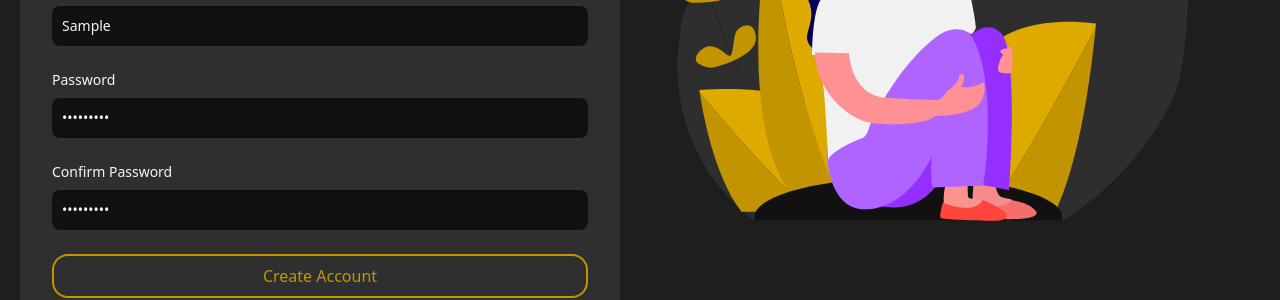
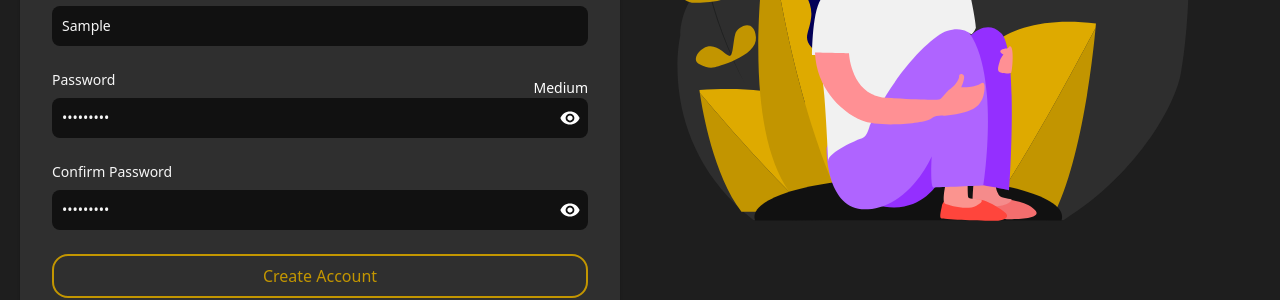
Before and after one commit to saadbinamir/cspDash, a React (Vite) app in the folder frontend/: page /Create_acc in a window 1280 px wide. Both pictures are taken after typing "Sample", "name@example.com", "Sample", "Sample123", "Sample123" into the empty fields and a click on the button "Create Account". Shown: the part 418-718 px from the top of the page. Built offline with nearby package versions, Linux system fonts and the light colour scheme; no server answers.

Commit message:
password strength indicator

```diff
--- a/frontend/src/pages/CreateAcc.jsx
+++ b/frontend/src/pages/CreateAcc.jsx
@@ -20,6 +20,36 @@ export default function CreateAcc() {
   const [err, setErr] = useState("");
   const [errState, setErrState] = useState();
   const [progress, setProgress] = useState(0);
+  const [showPassword, setShowPassword] = useState(false);
+  const [showCPassword, setShowCPassword] = useState(false);
+  const [isTyping, setIsTyping] = useState(false);
+  const getPasswordStrength = (password) => {
+    if (
+      /[a-z]/.test(password) &&
+      /[A-Z]/.test(password) &&
+      /\d/.test(password) &&
+      /[!@#$%^&*()_+]/.test(password)
+    ) {
+      return "Strong";
+    } else if (
+      /[a-z]/.test(password) &&
+      /[A-Z]/.test(password) &&
+      /\d/.test(password)
+    ) {
+      return "Medium";
+    } else {
+      return "Weak";
+    }
+  };
+
+  const handlePasswordChange = (e) => {
+    const newPassword = e.target.value;
+    setPassword(newPassword);
+    setIsTyping(true);
+  };
+
+  const passwordStrength = getPasswordStrength(password);
+
   const handleCreateAcc = (e) => {
     e.preventDefault();
     setProgress(50);
@@ -64,7 +94,7 @@ export default function CreateAcc() {
     } else if (Cpassword != password) {
       setProgress(100);
       setErr("Passwords do not match");
-      setErrState(false);
+      setErrState(true);
       setTimeout(() => {
         setErr("");
         setErrState(false);
@@ -194,6 +224,7 @@ export default function CreateAcc() {
                     />
                   </div>
                   <div>
+                    <div className=" flex flex-row justify-between">
                       <label
                         htmlFor="password"
                         className="block mb-2 text-sm font-medium"
@@ -201,17 +232,55 @@ export default function CreateAcc() {
                       >
                         Password
                       </label>
+                      {isTyping && (
+                        <p
+                          className={`text-sm font-medium ${
+                            passwordStrength === "Too Short" ||
+                            passwordStrength === "Weak"
+                              ? "text-red-500"
+                              : passwordStrength === "Medium"
+                              ? "text-white"
+                              : "text-green-500"
+                          } mt-2`}
+                        >
+                          {passwordStrength}
+                        </p>
+                      )}
+                    </div>
+
+                    <div className="relative flex flex-row justify-between">
                       <input
-                      type="password"
+                        type={showPassword ? "text" : "password"}
                         name="password"
                         id="password"
                         placeholder="••••••••"
-                      className="sm:text-sm rounded-lg  block w-full p-2.5 "
+                        className="sm:text-sm rounded-lg block w-full p-2.5"
                         style={{ backgroundColor: "#111111", color: "#F6F6F6" }}
-                      // required
                         value={password}
-                      onChange={(e) => setPassword(e.target.value)}
+                        // onChange={(e) => setPassword(e.target.value)}
+                        onChange={handlePasswordChange}
                       />
+                      <svg
+                        width="20"
+                        height="14"
+                        viewBox="0 0 22 16"
+                        fill="none"
+                        xmlns="http://www.w3.org/2000/svg"
+                        className="absolute top-1/2 right-2 transform -translate-y-1/2 cursor-pointer"
+                        onClick={() => setShowPassword(!showPassword)}
+                      >
+                        {showPassword && (
+                          <path
+                            d="M10.83 6L14 9.16V9C14 8.20435 13.6839 7.44129 13.1213 6.87868C12.5587 6.31607 11.7956 6 11 6H10.83ZM6.53 6.8L8.08 8.35C8.03 8.56 8 8.77 8 9C8 9.79565 8.31607 10.5587 8.87868 11.1213C9.44129 11.6839 10.2044 12 11 12C11.22 12 11.44 11.97 11.65 11.92L13.2 13.47C12.53 13.8 11.79 14 11 14C9.67392 14 8.40215 13.4732 7.46447 12.5355C6.52678 11.5979 6 10.3261 6 9C6 8.21 6.2 7.47 6.53 6.8ZM1 1.27L3.28 3.55L3.73 4C2.08 5.3 0.78 7 0 9C1.73 13.39 6 16.5 11 16.5C12.55 16.5 14.03 16.2 15.38 15.66L15.81 16.08L18.73 19L20 17.73L2.27 0M11 4C12.3261 4 13.5979 4.52678 14.5355 5.46447C15.4732 6.40215 16 7.67392 16 9C16 9.64 15.87 10.26 15.64 10.82L18.57 13.75C20.07 12.5 21.27 10.86 22 9C20.27 4.61 16 1.5 11 1.5C9.6 1.5 8.26 1.75 7 2.2L9.17 4.35C9.74 4.13 10.35 4 11 4Z"
+                            fill="white"
+                          />
+                        )}
+                        <path
+                          d="M11 5C10.2044 5 9.44129 5.31607 8.87868 5.87868C8.31607 6.44129 8 7.20435 8 8C8 8.79565 8.31607 9.55871 8.87868 10.1213C9.44129 10.6839 10.2044 11 11 11C11.7956 11 12.5587 10.6839 13.1213 10.1213C13.6839 9.55871 14 8.79565 14 8C14 7.20435 13.6839 6.44129 13.1213 5.87868C12.5587 5.31607 11.7956 5 11 5ZM11 13C9.67392 13 8.40215 12.4732 7.46447 11.5355C6.52678 10.5979 6 9.32608 6 8C6 6.67392 6.52678 5.40215 7.46447 4.46447C8.40215 3.52678 9.67392 3 11 3C12.3261 3 13.5979 3.52678 14.5355 4.46447C15.4732 5.40215 16 6.67392 16 8C16 9.32608 15.4732 10.5979 14.5355 11.5355C13.5979 12.4732 12.3261 13 11 13ZM11 0.5C6 0.5 1.73 3.61 0 8C1.73 12.39 6 15.5 11 15.5C16 15.5 20.27 12.39 22 8C20.27 3.61 16 0.5 11 0.5Z"
+                          fill="white"
+                        />
+                      </svg>
+                    </div>
                   </div>
                   <div>
                     <label
@@ -221,17 +290,38 @@ export default function CreateAcc() {
                     >
                       Confirm Password
                     </label>
+                    <div className="relative flex flex-row justify-between">
                       <input
-                      type="password"
-                      name="Cpassword"
-                      id="Cpassword"
+                        type={showCPassword ? "text" : "password"}
+                        name="password"
+                        id="password"
                         placeholder="••••••••"
-                      className="sm:text-sm rounded-lg  block w-full p-2.5 "
+                        className="sm:text-sm rounded-lg block w-full p-2.5"
                         style={{ backgroundColor: "#111111", color: "#F6F6F6" }}
-                      // required
                         value={Cpassword}
                         onChange={(e) => setCPassword(e.target.value)}
                       />
+                      <svg
+                        width="20"
+                        height="14"
+                        viewBox="0 0 22 16"
+                        fill="none"
+                        xmlns="http://www.w3.org/2000/svg"
+                        className="absolute top-1/2 right-2 transform -translate-y-1/2 cursor-pointer"
+                        onClick={() => setShowCPassword(!showCPassword)}
+                      >
+                        {showCPassword && (
+                          <path
+                            d="M10.83 6L14 9.16V9C14 8.20435 13.6839 7.44129 13.1213 6.87868C12.5587 6.31607 11.7956 6 11 6H10.83ZM6.53 6.8L8.08 8.35C8.03 8.56 8 8.77 8 9C8 9.79565 8.31607 10.5587 8.87868 11.1213C9.44129 11.6839 10.2044 12 11 12C11.22 12 11.44 11.97 11.65 11.92L13.2 13.47C12.53 13.8 11.79 14 11 14C9.67392 14 8.40215 13.4732 7.46447 12.5355C6.52678 11.5979 6 10.3261 6 9C6 8.21 6.2 7.47 6.53 6.8ZM1 1.27L3.28 3.55L3.73 4C2.08 5.3 0.78 7 0 9C1.73 13.39 6 16.5 11 16.5C12.55 16.5 14.03 16.2 15.38 15.66L15.81 16.08L18.73 19L20 17.73L2.27 0M11 4C12.3261 4 13.5979 4.52678 14.5355 5.46447C15.4732 6.40215 16 7.67392 16 9C16 9.64 15.87 10.26 15.64 10.82L18.57 13.75C20.07 12.5 21.27 10.86 22 9C20.27 4.61 16 1.5 11 1.5C9.6 1.5 8.26 1.75 7 2.2L9.17 4.35C9.74 4.13 10.35 4 11 4Z"
+                            fill="white"
+                          />
+                        )}
+                        <path
+                          d="M11 5C10.2044 5 9.44129 5.31607 8.87868 5.87868C8.31607 6.44129 8 7.20435 8 8C8 8.79565 8.31607 9.55871 8.87868 10.1213C9.44129 10.6839 10.2044 11 11 11C11.7956 11 12.5587 10.6839 13.1213 10.1213C13.6839 9.55871 14 8.79565 14 8C14 7.20435 13.6839 6.44129 13.1213 5.87868C12.5587 5.31607 11.7956 5 11 5ZM11 13C9.67392 13 8.40215 12.4732 7.46447 11.5355C6.52678 10.5979 6 9.32608 6 8C6 6.67392 6.52678 5.40215 7.46447 4.46447C8.40215 3.52678 9.67392 3 11 3C12.3261 3 13.5979 3.52678 14.5355 4.46447C15.4732 5.40215 16 6.67392 16 8C16 9.32608 15.4732 10.5979 14.5355 11.5355C13.5979 12.4732 12.3261 13 11 13ZM11 0.5C6 0.5 1.73 3.61 0 8C1.73 12.39 6 15.5 11 15.5C16 15.5 20.27 12.39 22 8C20.27 3.61 16 0.5 11 0.5Z"
+                          fill="white"
+                        />
+                      </svg>
+                    </div>
                     {/* <p
                       id="error"
                       className={`text-sm font-light pt-2 ${
--- a/frontend/src/pages/Login.jsx
+++ b/frontend/src/pages/Login.jsx
@@ -19,7 +19,7 @@ export default function Login() {
   const [err, setErr] = useState("");
   const [errState, setErrState] = useState();
   const [progress, setProgress] = useState(0);
-
+  const [showPassword, setShowPassword] = useState(false);
   // const handleSignIn = async (e) => {
   //   e.preventDefault();
   //   setProgress(50);
@@ -263,7 +263,41 @@ export default function Login() {
                     >
                       Password
                     </label>
-                    <input
+                    <div className="relative flex flex-row justify-between">
+                      <input
+                        type={showPassword ? "text" : "password"}
+                        name="password"
+                        id="password"
+                        placeholder="••••••••"
+                        className="sm:text-sm rounded-lg block w-full p-2.5"
+                        style={{ backgroundColor: "#111111", color: "#F6F6F6" }}
+                        value={password}
+                        onChange={(e) => setPassword(e.target.value)}
+                      />
+                      <svg
+                        width="20"
+                        height="14"
+                        viewBox="0 0 22 16"
+                        fill="none"
+                        xmlns="http://www.w3.org/2000/svg"
+                        className="absolute top-1/2 right-2 transform -translate-y-1/2 cursor-pointer"
+                        onClick={() => setShowPassword(!showPassword)}
+                      >
+                        {showPassword && (
+                          <path
+                            d="M10.83 6L14 9.16V9C14 8.20435 13.6839 7.44129 13.1213 6.87868C12.5587 6.31607 11.7956 6 11 6H10.83ZM6.53 6.8L8.08 8.35C8.03 8.56 8 8.77 8 9C8 9.79565 8.31607 10.5587 8.87868 11.1213C9.44129 11.6839 10.2044 12 11 12C11.22 12 11.44 11.97 11.65 11.92L13.2 13.47C12.53 13.8 11.79 14 11 14C9.67392 14 8.40215 13.4732 7.46447 12.5355C6.52678 11.5979 6 10.3261 6 9C6 8.21 6.2 7.47 6.53 6.8ZM1 1.27L3.28 3.55L3.73 4C2.08 5.3 0.78 7 0 9C1.73 13.39 6 16.5 11 16.5C12.55 16.5 14.03 16.2 15.38 15.66L15.81 16.08L18.73 19L20 17.73L2.27 0M11 4C12.3261 4 13.5979 4.52678 14.5355 5.46447C15.4732 6.40215 16 7.67392 16 9C16 9.64 15.87 10.26 15.64 10.82L18.57 13.75C20.07 12.5 21.27 10.86 22 9C20.27 4.61 16 1.5 11 1.5C9.6 1.5 8.26 1.75 7 2.2L9.17 4.35C9.74 4.13 10.35 4 11 4Z"
+                            fill="white"
+                          />
+                        )}
+                        <path
+                          d="M11 5C10.2044 5 9.44129 5.31607 8.87868 5.87868C8.31607 6.44129 8 7.20435 8 8C8 8.79565 8.31607 9.55871 8.87868 10.1213C9.44129 10.6839 10.2044 11 11 11C11.7956 11 12.5587 10.6839 13.1213 10.1213C13.6839 9.55871 14 8.79565 14 8C14 7.20435 13.6839 6.44129 13.1213 5.87868C12.5587 5.31607 11.7956 5 11 5ZM11 13C9.67392 13 8.40215 12.4732 7.46447 11.5355C6.52678 10.5979 6 9.32608 6 8C6 6.67392 6.52678 5.40215 7.46447 4.46447C8.40215 3.52678 9.67392 3 11 3C12.3261 3 13.5979 3.52678 14.5355 4.46447C15.4732 5.40215 16 6.67392 16 8C16 9.32608 15.4732 10.5979 14.5355 11.5355C13.5979 12.4732 12.3261 13 11 13ZM11 0.5C6 0.5 1.73 3.61 0 8C1.73 12.39 6 15.5 11 15.5C16 15.5 20.27 12.39 22 8C20.27 3.61 16 0.5 11 0.5Z"
+                          fill="white"
+                        />
+                      </svg>
+
+                    </div>
+
+                    {/* <input
                       type="password"
                       name="password"
                       id="password"
@@ -273,9 +307,9 @@ export default function Login() {
                       // required
                       value={password}
                       onChange={(e) => setPassword(e.target.value)}
-                    />
+                    /> */}
                   </div>
-                  <div className="flex items-center justify-between">
+                  {/* <div className="flex items-center justify-between">
                     <div className="flex items-start">
                       <div className="flex items-center h-5">
                         <input
@@ -302,7 +336,7 @@ export default function Login() {
                     >
                       Forgot password?
                     </a>
-                  </div>
+                  </div> */}
                   <button
                     type="submit"
                     className="py-2 px-4 rounded-2xl w-full"
--- a/frontend/src/pages/TeamMember.jsx
+++ b/frontend/src/pages/TeamMember.jsx
@@ -689,7 +689,7 @@ export default function TeamMember() {
                     </span>
                   )}
                   <svg
-                    className={` ${showTodays ? "rotate-180" : ""}`}
+                    className={` ${showupcoming ? "rotate-180" : ""}`}
                     width="16"
                     height="10"
                     viewBox="0 0 16 10"
@@ -949,7 +949,7 @@ export default function TeamMember() {
                     </span>
                   )}
                   <svg
-                    className={` ${showTodays ? "rotate-180" : ""}`}
+                    className={` ${showpast ? "rotate-180" : ""}`}
                     width="16"
                     height="10"
                     viewBox="0 0 16 10"
```
Lines whose indentation alone changed are shown as unchanged.
